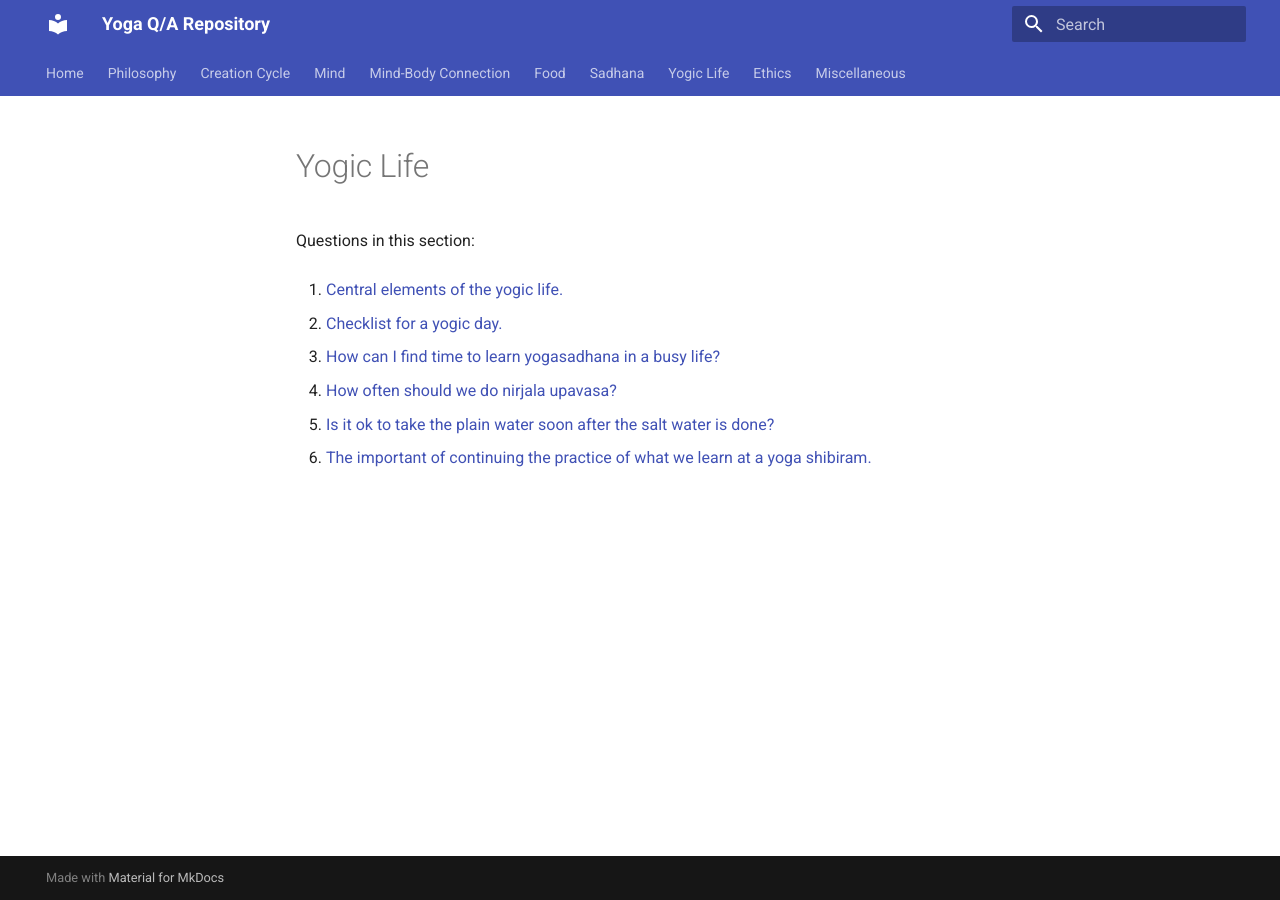
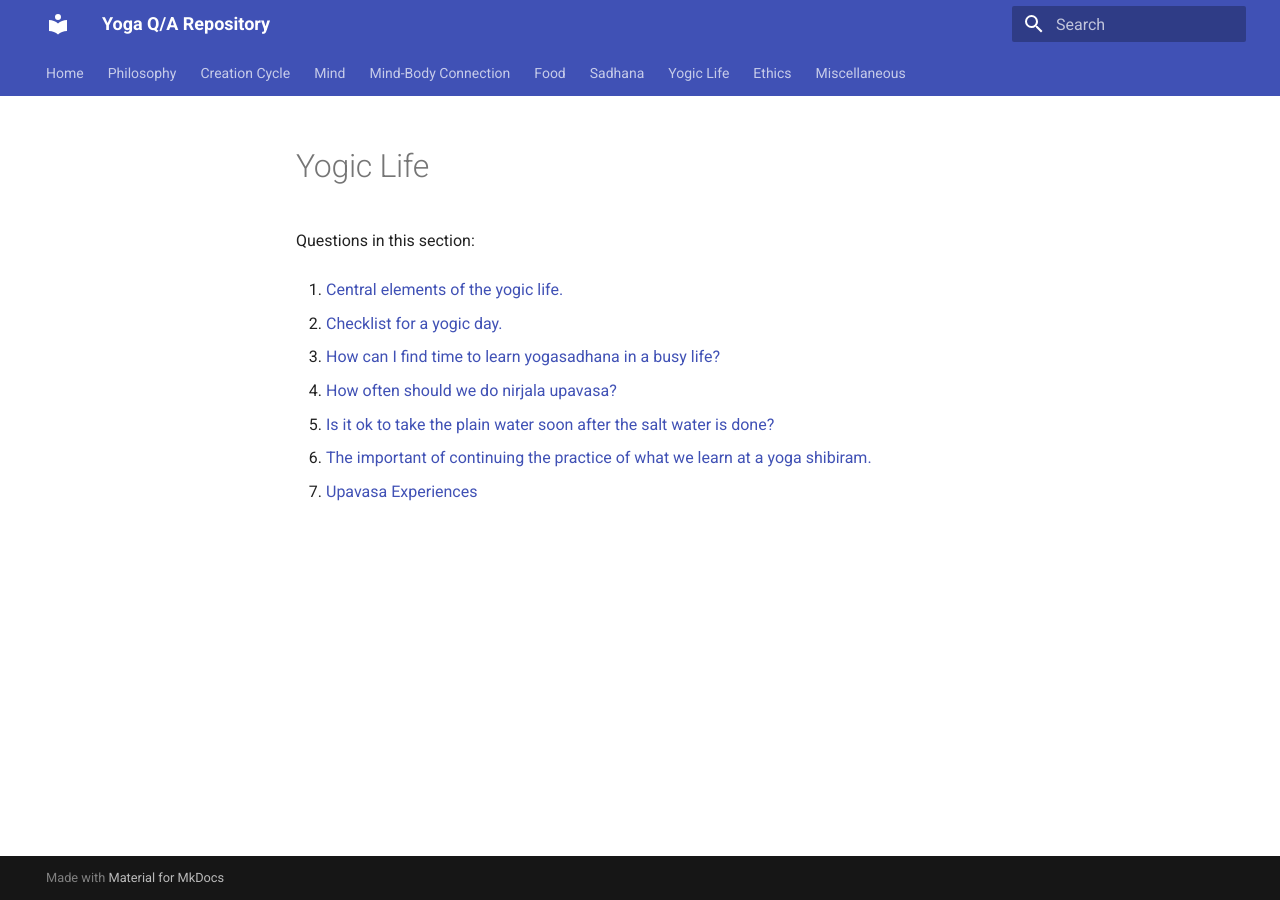
Before and after one commit to yogiclife/yoga-qa, an MkDocs documentation site: the page built from docs/yogic-life/README.md, in a window 1280 px wide. Built offline with MkDocs 1.6.1 and Material for MkDocs 9.7.7, drawn with Linux system fonts in a browser that asks for light colours.

Commit message:
Update topic indices [skip ci]

```diff
--- a/docs/yogic-life/README.md
+++ b/docs/yogic-life/README.md
@@ -13,3 +13,5 @@ Questions in this section:
 5. [Is it ok to take the plain water soon after the salt water is done?](is-it-ok-to-take-the-plain-water-soon-after-the-salt-water-is-done-20260629-073315.md)
 
 6. [The important of continuing the practice of what we learn at a yoga shibiram.](the-important-of-continuing-the-practice-of-what-we-learn-at-a-yoga-shibiram-20260628-132817.md)
+
+7. [Upavasa Experiences](upavasa-experiences-20260629-073507.md)
```
